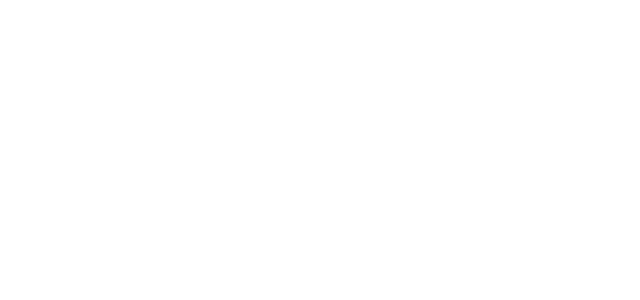
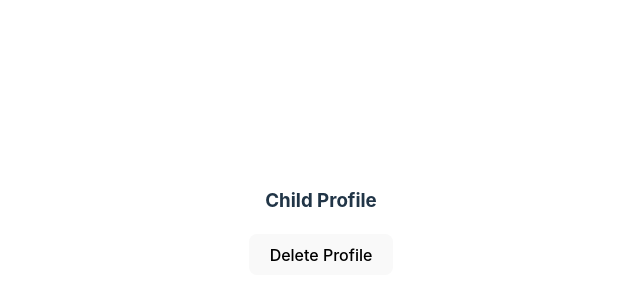
Before and after one commit to AlfG71/life-events-journal-client, a React (Vite) app: page /delete-child/1 in a window 1280 px wide. Before the commit this address had no page. Shown: the part 178-478 px from the top of the page, without its empty margins (319-959 px from the left). Built offline with nearby package versions, Linux system fonts and the light colour scheme.

Commit message:
deletechild

```diff
--- a/src/App.jsx
+++ b/src/App.jsx
@@ -9,6 +9,7 @@ import EditProfile from './components/EditProfile'
 import Home from './pages/Home'
 import DeleteProfile from './components/DeleteProfile'
 import ChildProfile from './pages/ChildProfile'
+import ChildProfileDelete from './components/ChildProfileDelete'
 
 function App() {
   return (
@@ -20,6 +21,7 @@ function App() {
       <Route path='/' element={<Home />} />
       <Route path='/delete' element={<DeleteProfile />} />
       <Route path="/child-profile/:childId" element={<ChildProfile />} />
+      <Route path='/delete-child/:childId' element={<ChildProfileDelete/>}/>y
     </Routes>
   )
 }
--- /dev/null
+++ b/src/components/ChildProfileDelete.jsx
@@ -0,0 +1,32 @@
+
+import { useNavigate } from 'react-router-dom';
+import { axiosDelete } from '../services/authService';
+
+function ChildProfileDelete({ childId }) {
+
+  const navigate = useNavigate()
+
+
+  const deleteChildProfile = async () => {
+    const confirmDelete = window.confirm('Do you really want to delete this child profile?');
+    if (confirmDelete) {
+      axiosDelete(`/children/${childId}`)
+      .then(data => {
+        alert('Child information deleted.');
+        navigate('/profile');
+      })
+      .catch((error) => {
+        alert(error.message || 'An error occurred while deleting the child profile.');
+      });
+    }
+  };
+
+  return (
+    <div>
+      <h3>Child Profile</h3>
+      <button onClick={deleteChildProfile}>Delete Profile</button>
+    </div>
+  );
+}
+
+export default ChildProfileDelete;
--- a/src/pages/ChildProfile.jsx
+++ b/src/pages/ChildProfile.jsx
@@ -1,20 +1,41 @@
 import { useContext, useEffect, useState } from 'react';
-import { useParams } from 'react-router-dom';
+import { useParams,useNavigate } from 'react-router-dom';
 import { AuthContext } from '../context/auth.context';
 import differenceInYears from 'date-fns/differenceInYears';
+import { axiosDelete } from '../services/authService';
+import ChildProfileDelete from '../components/ChildProfileDelete';
 
 const ChildProfile = () => {
+  const navigate = useNavigate();
     const { childId } = useParams();
-    const {user} = useContext(AuthContext)
+    const {user, setUser, storeToken} = useContext(AuthContext)
     console.log(user)
     const child = user && user.children.find((item) => item._id === childId)
     const date = child && new Date(child.dateOfBirth.replace(/-/g, '\/').replace(/T.+/, ''))
+
+
+    const deleteChildProfile = async () => {
+      const confirmDelete = window.confirm('Do you really want to delete this child profile?');
+      if (confirmDelete) {
+        axiosDelete(`/child/delete/${childId}`)
+        .then(response => {
+          setUser(response.data.user)
+          storeToken(response.data.authToken)
+          alert('Child information deleted.');
+          navigate('/profile');
+        })
+        .catch((error) => {
+          alert(error.message || 'An error occurred while deleting the child profile.');
+        });
+      }
+    };
 
   return child ? (
     <div className="child-profile">
       <p>Date of Birth: {child.dateOfBirth.slice(0, 10)}</p>
       <p>Age: {Math.abs(differenceInYears(date, Date.now()))} </p>
       <img src={child.img} alt="Child's profile" />
+      <button onClick={deleteChildProfile}>Delete Profile</button>
     </div>
   ) : <p>loading..</p>
 };
--- a/src/pages/Profile.jsx
+++ b/src/pages/Profile.jsx
@@ -3,6 +3,7 @@ import { Link } from "react-router-dom";
 import { AuthContext } from "../context/auth.context";
 import EditProfile from "../components/EditProfile";
 import AddChild from "../components/AddChild";
+import DeleteProfile from '../components/DeleteProfile'
 
 
 const Profile = () => {
```
